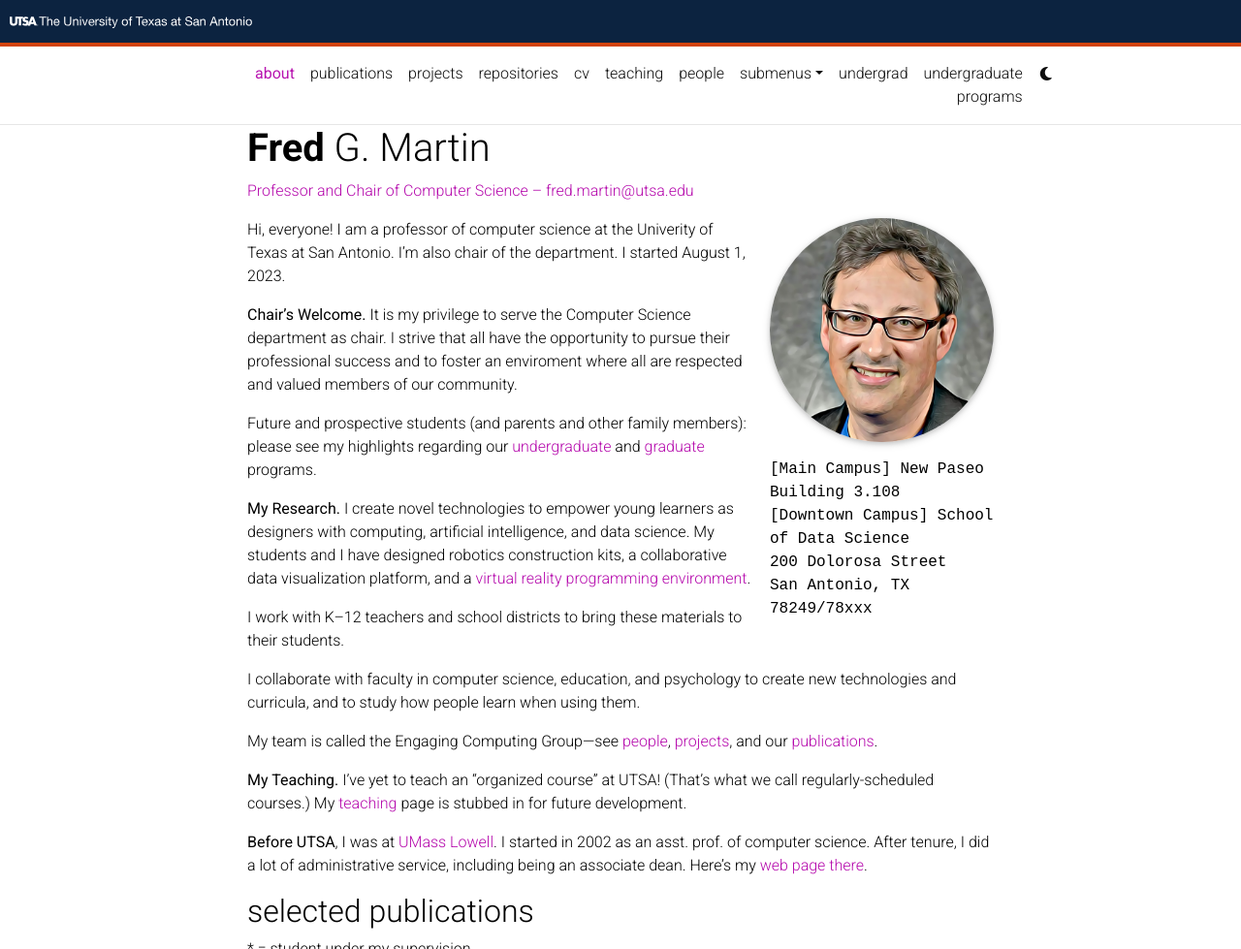
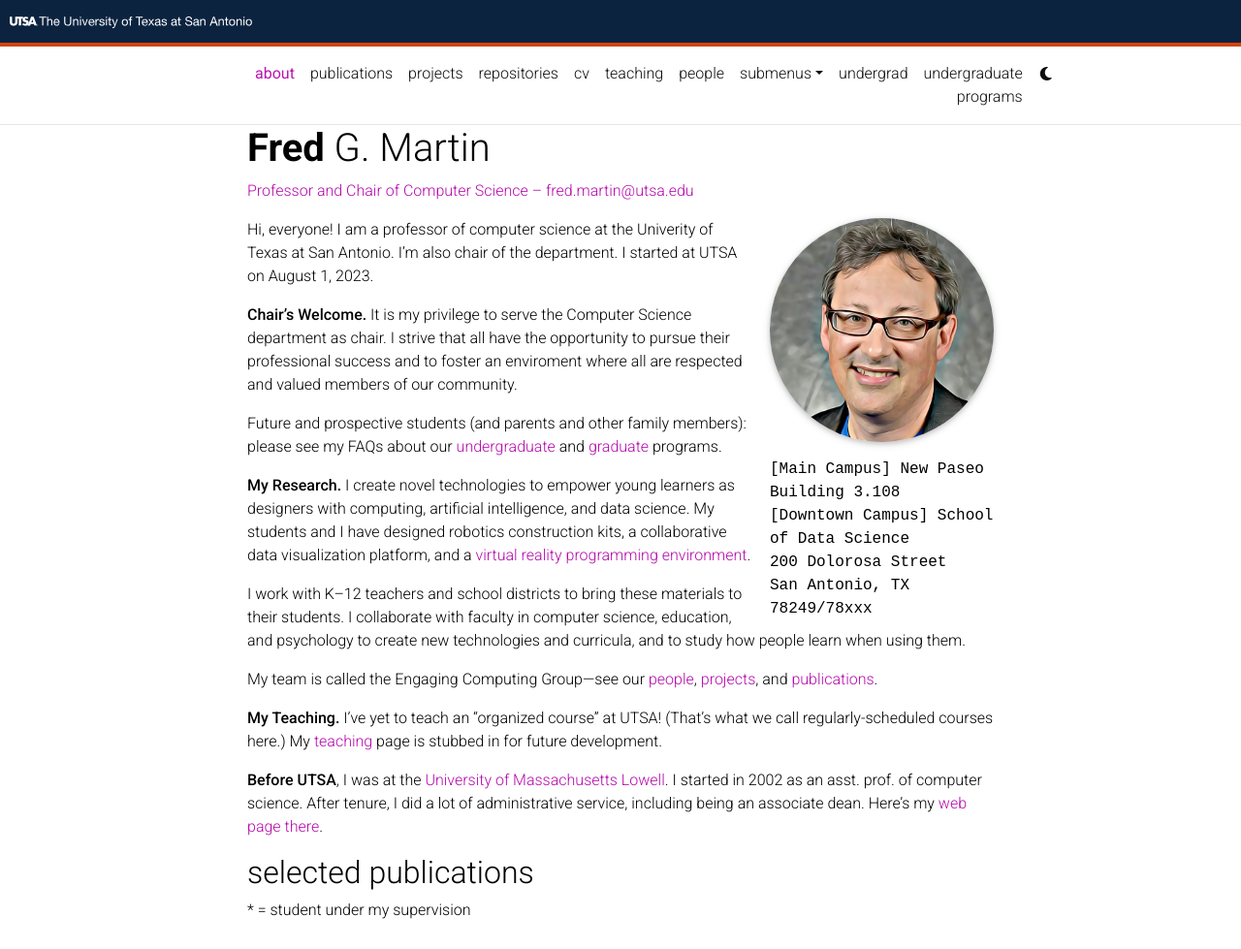
Before and after one commit to fgmart/fgmart.github.io, a Jekyll site: the page built from _pages/about.md, in a window 1280 px wide and 1349 px high, cut to the strip 0-979 px from the top of the window. Shown: the whole strip at 97% size. Built offline with Jekyll 4.4.1, drawn with Linux system fonts in a browser that asks for light colours; full-size pictures stand in for the smaller copies a plugin makes; some web fonts are replaced; comment, search, counter and statistics services are not loaded; a style sheet for code colours, icons or effects is not loaded.

Commit message:
updating about.md

```diff
--- a/_pages/about.md
+++ b/_pages/about.md
@@ -18,49 +18,44 @@
 
 Hi, everyone! I am a professor of computer science
 at the Univerity of Texas at San Antonio. I'm also chair of the
-department. I started August 1, 2023.
+department. I started at UTSA on August 1, 2023.
 
 
 
-<b>Chair's Welcome.</b> It is my privilege to serve the Computer
+**Chair's Welcome.** It is my privilege to serve the Computer
 Science department as chair. I strive that all have the opportunity to
 pursue their professional success and to foster an enviroment where
 all are respected and valued members of our community.
 
 Future and prospective students (and parents and other family
-members): please see my highlights regarding our <a
-href="undergraduate">undergraduate</a> and <a
-href="graduate">graduate</a> programs.
+members): please see my FAQs about our [undergraduate](undergrad) and
+[graduate](grad) programs.
 
 
-<b>My Research.</b> I create novel technologies to empower young learners
-as designers with computing, artificial intelligence, and data
-science. My students and I have designed robotics construction kits, a
-collaborative data visualization platform, and a <a
-href="learnmyr.org">virtual reality programming environment</a>.
+**My Research.** I create novel technologies to empower young
+learners as designers with computing, artificial intelligence, and
+data science. My students and I have designed robotics construction
+kits, a collaborative data visualization platform, and a [virtual
+reality programming environment](https://learnmyr.org).
 
 I work with K&#150;12 teachers and school districts to bring these
-materials to their students.
+materials to their students. I collaborate with faculty in computer
+science, education, and psychology to create new technologies and
+curricula, and to study how people learn when using them.
 
-I collaborate with faculty in computer science, education, and
-psychology to create new technologies and curricula, and to study how
-people learn when using them.
-
-My team is called the Engaging Computing Group&#151;see <a
-href="people">people</a>, <a href="projects">projects</a>, and our <a
-href="publications">publications</a>.
+My team is called the Engaging Computing Group&#151;see our
+[people](people), [projects](projects), and [publications](publications).
 
 
 
-<b>My Teaching.</b> I've yet to teach an &#147;organized course&#148; at
-UTSA! (That's what we call regularly-scheduled courses.) My
-<a href="teaching">teaching</a> page is stubbed in for future
-development.
+**My Teaching.** I've yet to teach an &#147;organized course&#148; at
+UTSA! (That's what we call regularly-scheduled courses here.) My
+[teaching](teaching) page is stubbed in for future development.
 
 
 
-<b>Before UTSA</b>, I was at <a href="https://www.uml.edu">UMass
-Lowell</a>. I started in 2002 as an asst. prof. of computer
-science. After tenure, I did a lot of administrative service,
-including being an associate dean. Here's my <a
-href="https://www.cs.uml.edu/~fredm">web page there<a>.
+**Before UTSA**, I was at the [University of Massachusetts
+Lowell](https://www.uml.edu). I started in 2002 as an asst. prof. of
+computer science. After tenure, I did a lot of administrative service,
+including being an associate dean. Here's my [web page
+there](https://www.cs.uml.edu/~fredm).
```
